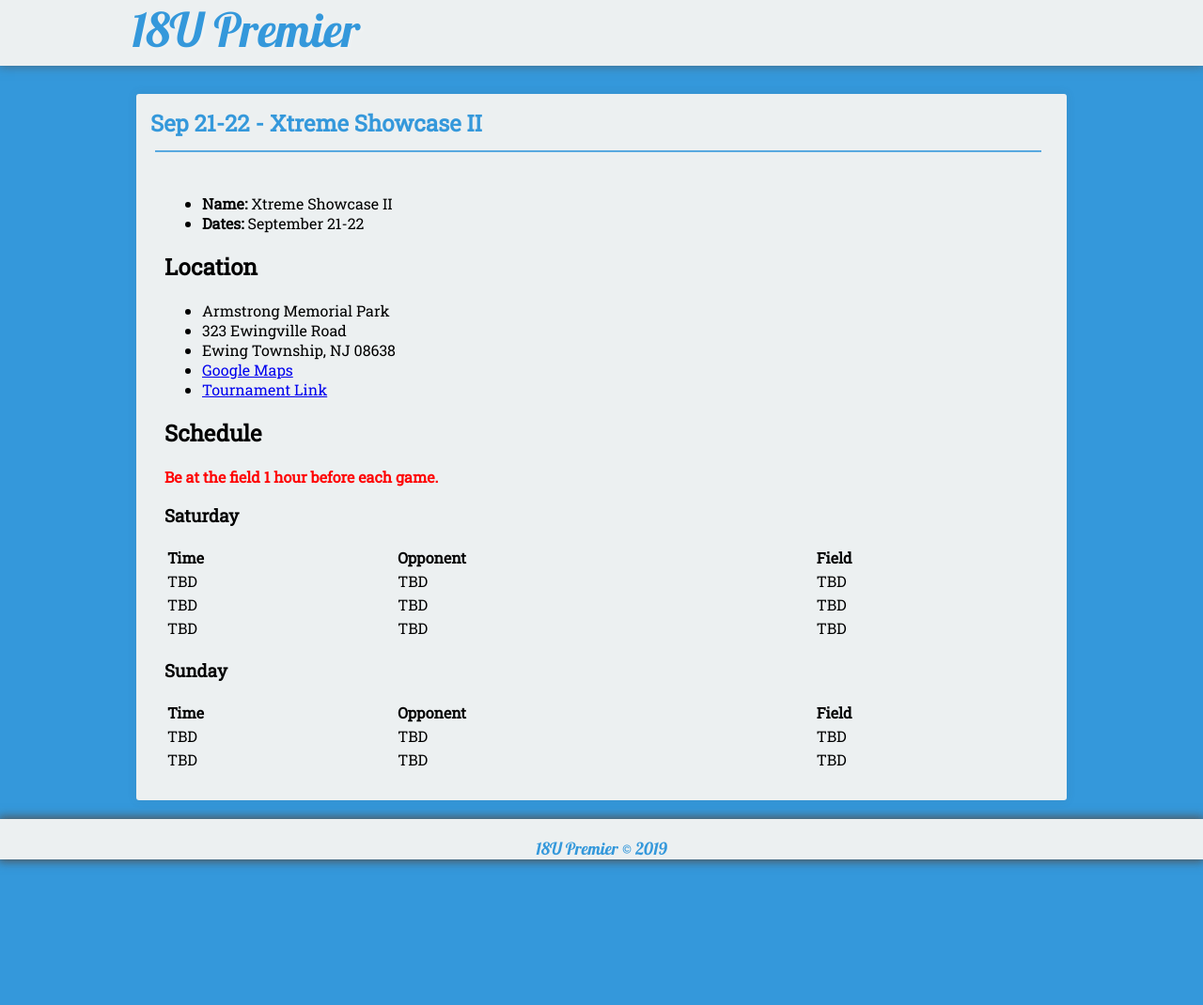
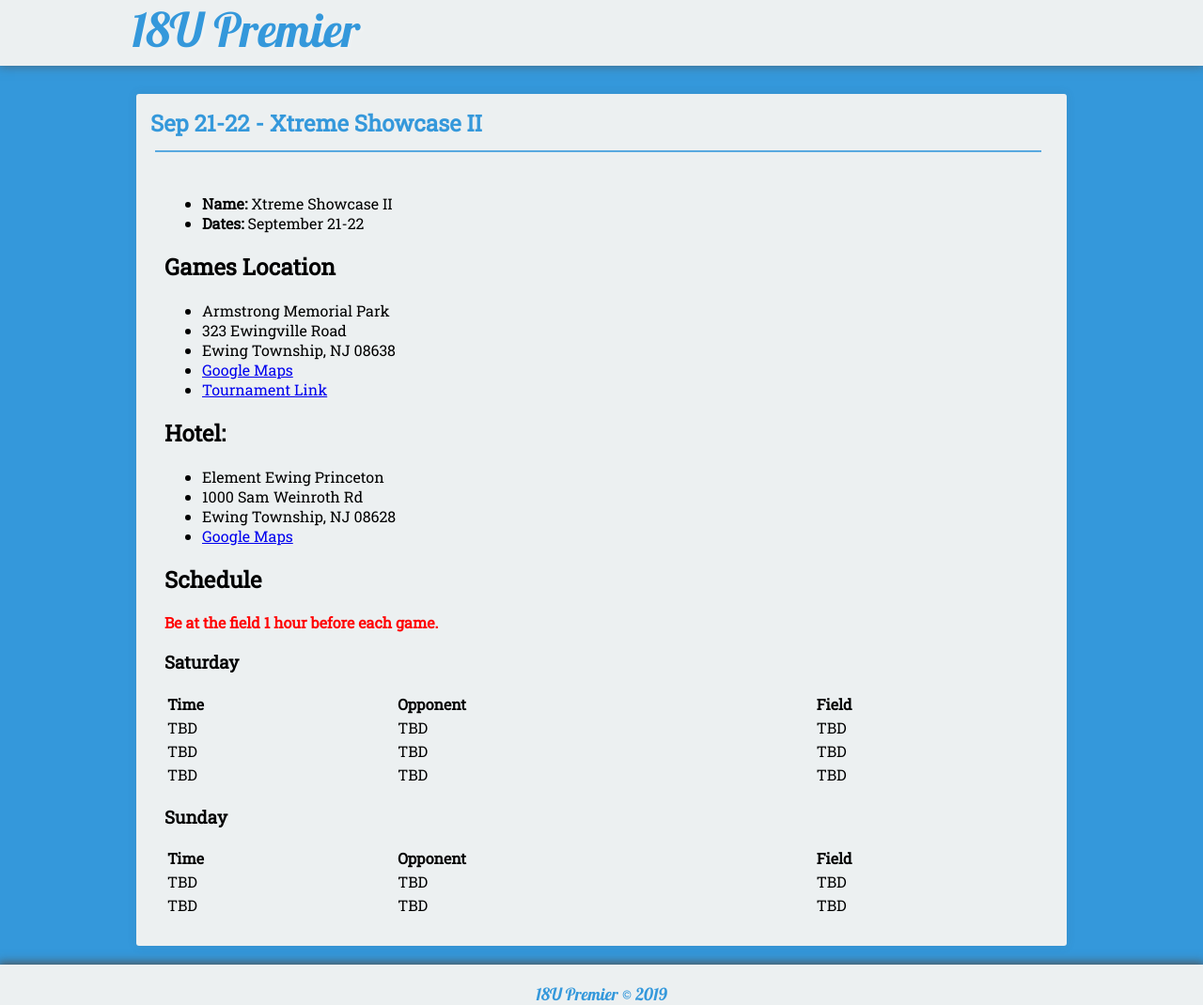
Before and after one commit to seanmerrow/ecf, a Jekyll site: the page built from _posts/2019-08-15-Jun-14.md, in a window 1280 px wide. Shown: the whole page at 94% size. Built offline with Jekyll 4.4.1, drawn with Linux system fonts in a browser that asks for light colours; nearby versions of some CDN libraries.

Commit message:
Update 2019-08-15-Jun-14.md

```diff
--- a/_posts/2019-08-15-Jun-14.md
+++ b/_posts/2019-08-15-Jun-14.md
@@ -11,12 +11,18 @@ category:
 * **Name:** Xtreme Showcase II
 * **Dates:** September 21-22
 
-## Location
+## Games Location
 * Armstrong Memorial Park
 * 323 Ewingville Road
 * Ewing Township, NJ 08638
 * [Google Maps](https://goo.gl/maps/AkPZRV2ebRaFrCvVA)
 * [Tournament Link](https://www.xtremedimensionsinc.com/xtreme-fall-events.cfm)
+
+## Hotel:
+* Element Ewing Princeton
+* 1000 Sam Weinroth Rd
+* Ewing Township, NJ 08628
+* [Google Maps](https://goo.gl/maps/hvZxi2MQCcJMPQbU6)
 
 ## Schedule
 **<span style="color:red">Be at the field 1 hour before each game.</span>**
```
